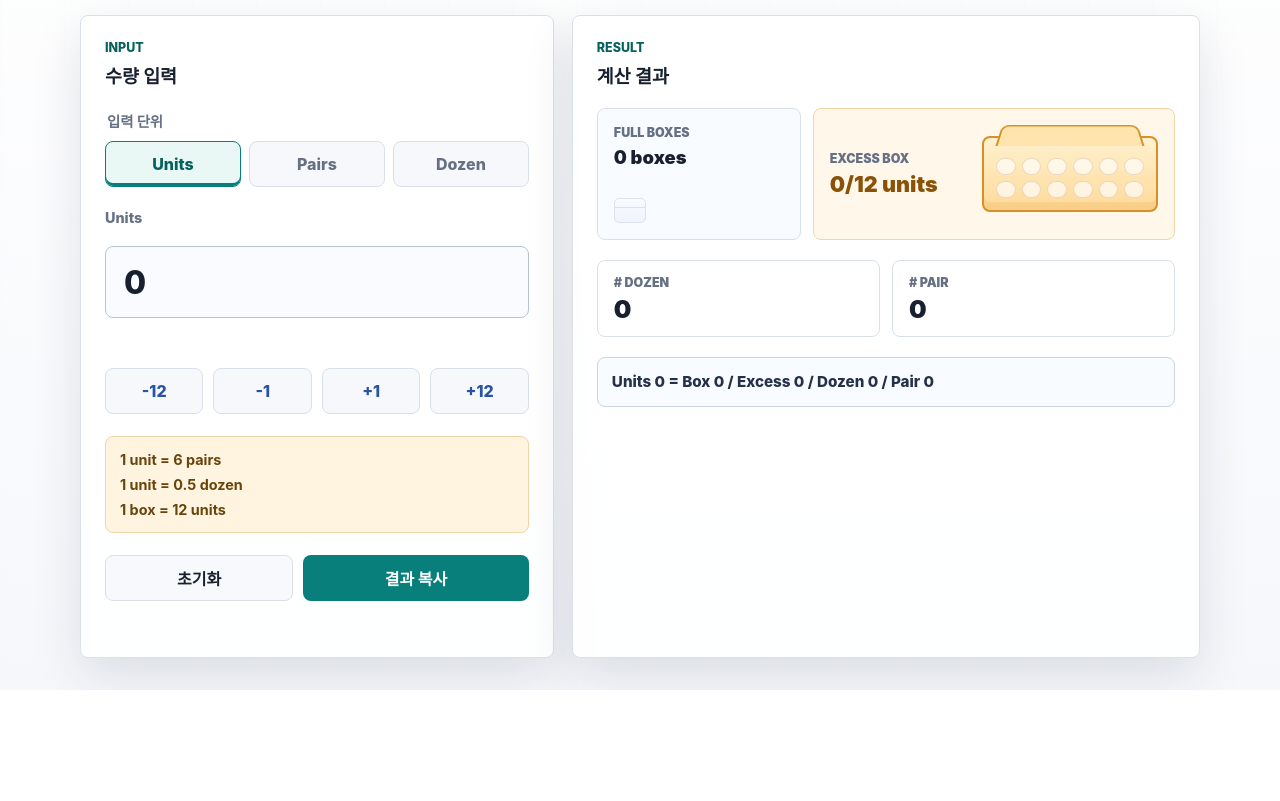
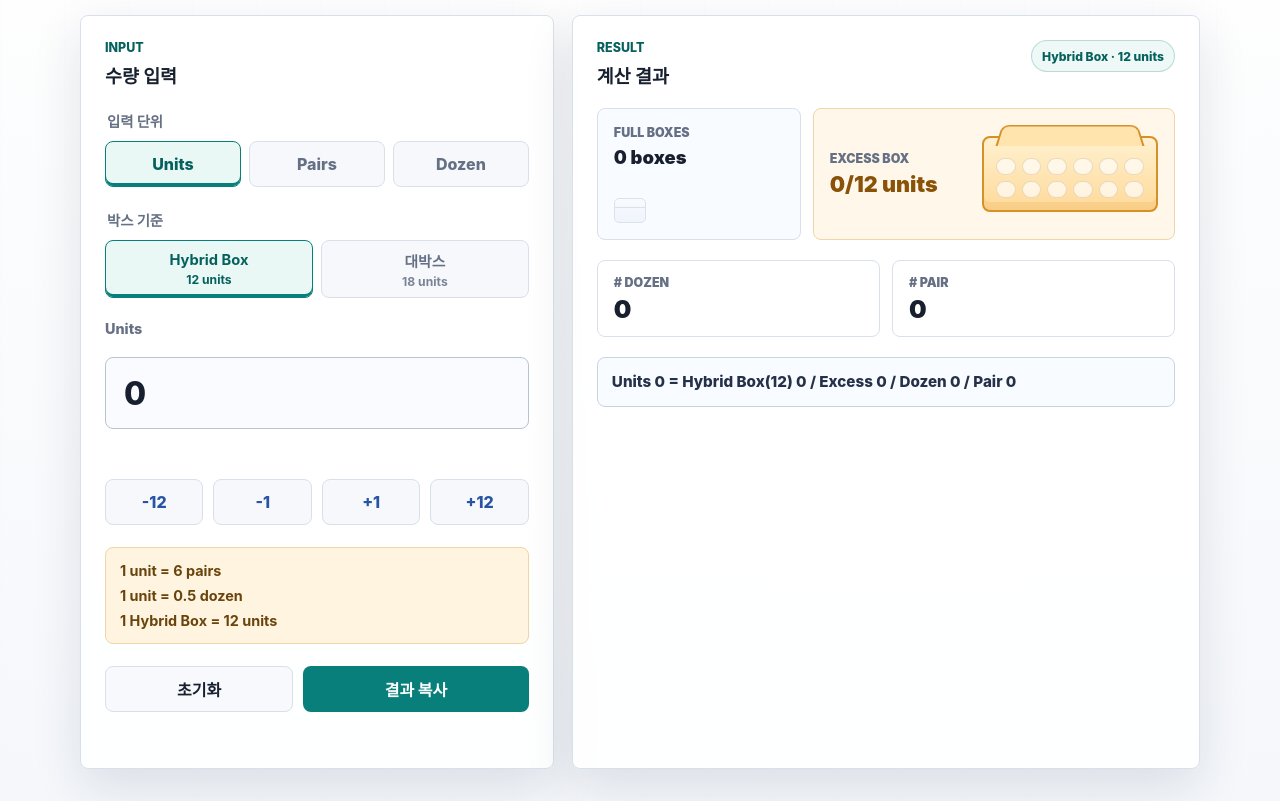
Before and after one commit to lgyEthan/amazon_units_handler, a website: page index.html in a window 1280 px wide. Shown: the part 149-950 px from the top of the page. Before the commit the page ends 839 px from the top, so only its background shows below. Drawn offline with Linux system fonts and the light colour scheme.

Commit message:
Support hybrid and large box sizes

```diff
--- a/calculator.js
+++ b/calculator.js
@@ -2,8 +2,20 @@
   "use strict";
 
   const BOX_UNIT_COUNT = 12;
+  const LARGE_BOX_UNIT_COUNT = 18;
   const DOZEN_PER_UNIT = 0.5;
   const PAIR_PER_UNIT = 6;
+
+  const BOX_TYPES = Object.freeze({
+    hybrid: Object.freeze({
+      label: "Hybrid Box",
+      unitCount: BOX_UNIT_COUNT,
+    }),
+    large: Object.freeze({
+      label: "대박스",
+      unitCount: LARGE_BOX_UNIT_COUNT,
+    }),
+  });
 
   const INPUT_TYPES = Object.freeze({
     units: Object.freeze({
@@ -11,21 +23,18 @@
       inputPerUnit: 1,
       step: 1,
       inputMode: "numeric",
-      quickSteps: Object.freeze([-12, -1, 1, 12]),
     }),
     pairs: Object.freeze({
       label: "Pairs",
       inputPerUnit: PAIR_PER_UNIT,
       step: PAIR_PER_UNIT,
       inputMode: "numeric",
-      quickSteps: Object.freeze([-72, -6, 6, 72]),
     }),
     dozen: Object.freeze({
       label: "Dozen",
       inputPerUnit: DOZEN_PER_UNIT,
       step: DOZEN_PER_UNIT,
       inputMode: "decimal",
-      quickSteps: Object.freeze([-6, -0.5, 0.5, 6]),
     }),
   });
 
@@ -44,9 +53,14 @@
     ]),
   });
 
+  const DEFAULT_BOX_TYPE = "hybrid";
   const DEFAULT_INPUT_TYPE = "units";
   const DEFAULT_UNITS = 0;
   const FLOAT_TOLERANCE = 1e-9;
+
+  function resolveBoxType(boxType) {
+    return Object.hasOwn(BOX_TYPES, boxType) ? boxType : DEFAULT_BOX_TYPE;
+  }
 
   function resolveInputType(inputType) {
     return Object.hasOwn(INPUT_TYPES, inputType) ? inputType : DEFAULT_INPUT_TYPE;
@@ -55,6 +69,15 @@
   function convertUnitsToInput(units, inputType) {
     const resolvedType = resolveInputType(inputType);
     return units * INPUT_TYPES[resolvedType].inputPerUnit;
+  }
+
+  function getQuickSteps(inputType, boxType) {
+    const resolvedInputType = resolveInputType(inputType);
+    const resolvedBoxType = resolveBoxType(boxType);
+    const inputPerUnit = INPUT_TYPES[resolvedInputType].inputPerUnit;
+    const boxInputCount = BOX_TYPES[resolvedBoxType].unitCount * inputPerUnit;
+
+    return [-boxInputCount, -inputPerUnit, inputPerUnit, boxInputCount];
   }
 
   function parseInputToUnits(value, inputType) {
@@ -105,11 +128,14 @@
     };
   }
 
-  function calculate(units) {
+  function calculate(units, boxType = DEFAULT_BOX_TYPE) {
+    const resolvedBoxType = resolveBoxType(boxType);
+    const boxUnitCount = BOX_TYPES[resolvedBoxType].unitCount;
+
     return {
       units,
-      boxes: Math.floor(units / BOX_UNIT_COUNT),
-      excessUnits: units % BOX_UNIT_COUNT,
+      boxes: Math.floor(units / boxUnitCount),
+      excessUnits: units % boxUnitCount,
       dozens: units * DOZEN_PER_UNIT,
       pairs: units * PAIR_PER_UNIT,
     };
@@ -126,17 +152,22 @@
   }
 
   const api = Object.freeze({
+    BOX_TYPES,
     BOX_UNIT_COUNT,
+    DEFAULT_BOX_TYPE,
     DEFAULT_INPUT_TYPE,
     DEFAULT_UNITS,
     DOZEN_PER_UNIT,
     INPUT_TYPES,
+    LARGE_BOX_UNIT_COUNT,
     PAIR_PER_UNIT,
     RESULT_METRICS,
     calculate,
     convertUnitsToInput,
+    getQuickSteps,
     getResultMetrics,
     parseInputToUnits,
+    resolveBoxType,
     resolveInputType,
   });
 
--- a/index.html
+++ b/index.html
@@ -5,10 +5,10 @@
     <meta name="viewport" content="width=device-width, initial-scale=1" />
     <meta
       name="description"
-      content="아마존 재고 관리 시스템 unit, box, dozen, pair 계산기"
+      content="아마존 재고 관리 시스템 unit, pair, dozen, Hybrid Box, 대박스 계산기"
     />
     <title>아마존 재고 관리 시스템</title>
-    <link rel="stylesheet" href="./styles.css?v=20260806-2" />
+    <link rel="stylesheet" href="./styles.css?v=20260810-1" />
   </head>
   <body>
     <main class="app-shell">
@@ -48,6 +48,26 @@
             </div>
           </fieldset>
 
+          <fieldset class="input-type-field box-type-field">
+            <legend>박스 기준</legend>
+            <div class="input-type-options box-type-options">
+              <label class="input-type-option box-type-option">
+                <input type="radio" name="box-type" value="hybrid" checked />
+                <span>
+                  <strong>Hybrid Box</strong>
+                  <small>12 units</small>
+                </span>
+              </label>
+              <label class="input-type-option box-type-option">
+                <input type="radio" name="box-type" value="large" />
+                <span>
+                  <strong>대박스</strong>
+                  <small>18 units</small>
+                </span>
+              </label>
+            </div>
+          </fieldset>
+
           <label class="quantity-field" for="quantity-input">
             <span id="quantity-label">Units</span>
             <input
@@ -74,7 +94,7 @@
           <div class="formula-band" id="conversion-rule">
             <span>1 unit = 6 pairs</span>
             <span>1 unit = 0.5 dozen</span>
-            <span>1 box = 12 units</span>
+            <span id="box-rule">1 Hybrid Box = 12 units</span>
           </div>
 
           <div class="form-actions">
@@ -92,12 +112,19 @@
         </form>
 
         <section class="result-panel" aria-labelledby="result-title">
-          <div class="panel-heading">
-            <p class="section-label">Result</p>
-            <h2 id="result-title">계산 결과</h2>
+          <div class="result-heading">
+            <div class="panel-heading">
+              <p class="section-label">Result</p>
+              <h2 id="result-title">계산 결과</h2>
+            </div>
+            <span class="box-type-badge" id="active-box-type">Hybrid Box · 12 units</span>
           </div>
 
-          <section class="box-overview" aria-label="Box 요약">
+          <section
+            class="box-overview"
+            id="box-overview"
+            aria-label="Hybrid Box 12 units 기준 Box 요약"
+          >
             <article class="box-card is-full">
               <div>
                 <span class="box-label">Full boxes</span>
@@ -109,7 +136,10 @@
             <article class="box-card is-excess">
               <div class="excess-copy">
                 <span class="box-label">Excess box</span>
-                <strong><span id="excess-result">0</span>/12 units</strong>
+                <strong
+                  ><span id="excess-result">0</span>/<span id="excess-capacity">12</span>
+                  units</strong
+                >
               </div>
               <div class="open-box" aria-hidden="true">
                 <div class="open-box-lid"></div>
@@ -129,14 +159,20 @@
             </div>
           </dl>
 
-          <div class="summary-output" id="summary-output">
-            Units 0 = Box 0 / Excess 0 / Dozen 0 / Pair 0
+          <div
+            class="summary-output"
+            id="summary-output"
+            role="status"
+            aria-live="polite"
+            aria-atomic="true"
+          >
+            Units 0 = Hybrid Box(12) 0 / Excess 0 / Dozen 0 / Pair 0
           </div>
         </section>
       </section>
     </main>
 
-    <script src="./calculator.js?v=20260806-2"></script>
-    <script src="./script.js?v=20260806-2"></script>
+    <script src="./calculator.js?v=20260810-1"></script>
+    <script src="./script.js?v=20260810-1"></script>
   </body>
 </html>
--- a/script.js
+++ b/script.js
@@ -1,10 +1,12 @@
 const {
-  BOX_UNIT_COUNT,
+  BOX_TYPES,
+  DEFAULT_BOX_TYPE,
   DEFAULT_INPUT_TYPE,
   DEFAULT_UNITS,
   INPUT_TYPES,
   calculate,
   convertUnitsToInput,
+  getQuickSteps,
   getResultMetrics,
   parseInputToUnits,
 } = window.InventoryCalculator;
@@ -14,10 +16,15 @@ const quantityInput = document.querySelector("#quantity-input");
 const quantityLabel = document.querySelector("#quantity-label");
 const quantityError = document.querySelector("#quantity-error");
 const inputTypeControls = [...document.querySelectorAll('[name="input-type"]')];
+const boxTypeControls = [...document.querySelectorAll('[name="box-type"]')];
 const quickActions = document.querySelector("#quick-actions");
 const quickActionButtons = [...document.querySelectorAll("[data-step-index]")];
+const activeBoxTypeBadge = document.querySelector("#active-box-type");
+const boxOverview = document.querySelector("#box-overview");
+const boxRule = document.querySelector("#box-rule");
 const boxResult = document.querySelector("#box-result");
 const excessResult = document.querySelector("#excess-result");
+const excessCapacity = document.querySelector("#excess-capacity");
 const metricOneLabel = document.querySelector("#metric-one-label");
 const metricOneResult = document.querySelector("#metric-one-result");
 const metricTwoLabel = document.querySelector("#metric-two-label");
@@ -30,6 +37,7 @@ const resetButton = document.querySelector("#reset-button");
 const copyStatus = document.querySelector("#copy-status");
 const copyBuffer = document.querySelector("#copy-buffer");
 
+let activeBoxType = DEFAULT_BOX_TYPE;
 let activeInputType = DEFAULT_INPUT_TYPE;
 let currentUnits = DEFAULT_UNITS;
 let lastSummary = "";
@@ -75,10 +83,10 @@ function renderFullBoxes(boxes) {
   }
 }
 
-function renderExcessBox(excessUnits) {
+function renderExcessBox(excessUnits, boxUnitCount) {
   excessUnitGrid.replaceChildren();
 
-  for (let index = 0; index < BOX_UNIT_COUNT; index += 1) {
+  for (let index = 0; index < boxUnitCount; index += 1) {
     const unit = document.createElement("span");
     unit.className = `unit-token${index < excessUnits ? " is-filled" : ""}`;
     excessUnitGrid.append(unit);
@@ -95,10 +103,13 @@ function renderResultMetrics(result) {
 }
 
 function buildVisibleSummary(result) {
+  const boxConfig = BOX_TYPES[activeBoxType];
+  const boxSummary = `${boxConfig.label}(${boxConfig.unitCount})`;
+
   if (activeInputType === "pairs") {
     return (
       `Pairs ${formatNumber(result.pairs)} = Units ${formatNumber(result.units)} / ` +
-      `Box ${formatNumber(result.boxes)} / Excess ${formatNumber(result.excessUnits)} / ` +
+      `${boxSummary} ${formatNumber(result.boxes)} / Excess ${formatNumber(result.excessUnits)} / ` +
       `Dozen ${formatNumber(result.dozens)}`
     );
   }
@@ -106,20 +117,21 @@ function buildVisibleSummary(result) {
   if (activeInputType === "dozen") {
     return (
       `Dozen ${formatNumber(result.dozens)} = Units ${formatNumber(result.units)} / ` +
-      `Box ${formatNumber(result.boxes)} / Excess ${formatNumber(result.excessUnits)} / ` +
+      `${boxSummary} ${formatNumber(result.boxes)} / Excess ${formatNumber(result.excessUnits)} / ` +
       `Pair ${formatNumber(result.pairs)}`
     );
   }
 
   return (
-    `Units ${formatNumber(result.units)} = Box ${formatNumber(result.boxes)} / ` +
+    `Units ${formatNumber(result.units)} = ${boxSummary} ${formatNumber(result.boxes)} / ` +
     `Excess ${formatNumber(result.excessUnits)} / Dozen ${formatNumber(result.dozens)} / ` +
     `Pair ${formatNumber(result.pairs)}`
   );
 }
 
 function renderResults() {
-  const result = calculate(currentUnits);
+  const boxConfig = BOX_TYPES[activeBoxType];
+  const result = calculate(currentUnits, activeBoxType);
 
   summaryOutput.classList.remove("is-invalid");
   copyButton.disabled = false;
@@ -127,7 +139,7 @@ function renderResults() {
   excessResult.textContent = formatNumber(result.excessUnits);
   renderResultMetrics(result);
   renderFullBoxes(result.boxes);
-  renderExcessBox(result.excessUnits);
+  renderExcessBox(result.excessUnits, boxConfig.unitCount);
 
   lastSummary = [
     `Units\t${formatNumber(result.units)}`,
@@ -142,12 +154,14 @@ function renderResults() {
 }
 
 function renderInvalidResults(message) {
+  const boxConfig = BOX_TYPES[activeBoxType];
+
   boxResult.textContent = "—";
   excessResult.textContent = "—";
   metricOneResult.textContent = "—";
   metricTwoResult.textContent = "—";
   renderFullBoxes(0);
-  renderExcessBox(0);
+  renderExcessBox(0, boxConfig.unitCount);
   summaryOutput.classList.add("is-invalid");
   summaryOutput.textContent = message;
   lastSummary = "";
@@ -194,6 +208,7 @@ function processQuantityInput({ normalize = false } = {}) {
 
 function updateInputControls() {
   const config = INPUT_TYPES[activeInputType];
+  const quickSteps = getQuickSteps(activeInputType, activeBoxType);
   quantityLabel.textContent = config.label;
   quantityInput.name = activeInputType;
   quantityInput.step = String(config.step);
@@ -201,11 +216,20 @@ function updateInputControls() {
   quickActions.setAttribute("aria-label", `${config.label} 빠른 조정`);
 
   quickActionButtons.forEach((button, index) => {
-    const step = config.quickSteps[index];
+    const step = quickSteps[index];
     button.dataset.step = String(step);
     button.textContent = formatSignedNumber(step);
     button.setAttribute("aria-label", `${config.label} ${formatSignedNumber(step)}`);
   });
+}
+
+function updateBoxControls() {
+  const config = BOX_TYPES[activeBoxType];
+
+  activeBoxTypeBadge.textContent = `${config.label} · ${config.unitCount} units`;
+  boxOverview.setAttribute("aria-label", `${config.label} ${config.unitCount} units 기준 Box 요약`);
+  boxRule.textContent = `1 ${config.label} = ${config.unitCount} units`;
+  excessCapacity.textContent = formatNumber(config.unitCount);
 }
 
 function copyTextWithTextArea(text) {
@@ -279,7 +303,19 @@ inputTypeControls.forEach((control) => {
     clearInputError();
     updateInputControls();
     renderResults();
-    quantityInput.focus();
+  });
+});
+
+boxTypeControls.forEach((control) => {
+  control.addEventListener("change", () => {
+    if (!control.checked) {
+      return;
+    }
+
+    activeBoxType = control.value;
+    updateBoxControls();
+    updateInputControls();
+    processQuantityInput();
   });
 });
 
@@ -309,5 +345,6 @@ copyButton.addEventListener("click", async () => {
   }
 });
 
+updateBoxControls();
 updateInputControls();
 renderResults();
--- a/styles.css
+++ b/styles.css
@@ -167,6 +167,10 @@ h2 {
   gap: 8px;
 }
 
+.box-type-options {
+  grid-template-columns: repeat(2, minmax(0, 1fr));
+}
+
 .input-type-option {
   position: relative;
   min-width: 0;
@@ -198,6 +202,26 @@ h2 {
   background: #e9f7f5;
   color: var(--teal-dark);
   box-shadow: inset 0 -3px 0 var(--teal);
+}
+
+.box-type-option span {
+  flex-direction: column;
+  gap: 3px;
+  min-height: 58px;
+}
+
+.box-type-option strong {
+  font-size: 0.92rem;
+}
+
+.box-type-option small {
+  color: #7a8496;
+  font-size: 0.76rem;
+  font-weight: 750;
+}
+
+.box-type-option input:checked + span small {
+  color: var(--teal-dark);
 }
 
 .input-type-option input:focus-visible + span,
@@ -346,6 +370,27 @@ button:disabled {
   display: grid;
   grid-template-columns: minmax(145px, 0.72fr) minmax(240px, 1.28fr);
   gap: 12px;
+}
+
+.result-heading {
+  display: flex;
+  align-items: flex-start;
+  justify-content: space-between;
+  gap: 14px;
+}
+
+.box-type-badge {
+  display: inline-flex;
+  align-items: center;
+  min-height: 32px;
+  padding: 0 10px;
+  border: 1px solid rgba(8, 127, 122, 0.24);
+  border-radius: 999px;
+  background: #edf8f7;
+  color: var(--teal-dark);
+  font-size: 0.76rem;
+  font-weight: 850;
+  white-space: nowrap;
 }
 
 .box-card {
@@ -582,6 +627,12 @@ button:disabled {
     grid-template-columns: minmax(0, 1fr);
   }
 
+  .result-heading {
+    align-items: flex-start;
+    flex-direction: column;
+    gap: 10px;
+  }
+
   .box-card,
   .box-card.is-full {
     min-height: 112px;
```
Also changed, not shown: tests/calculator.test.js (+60 -1 lines), README.md.
